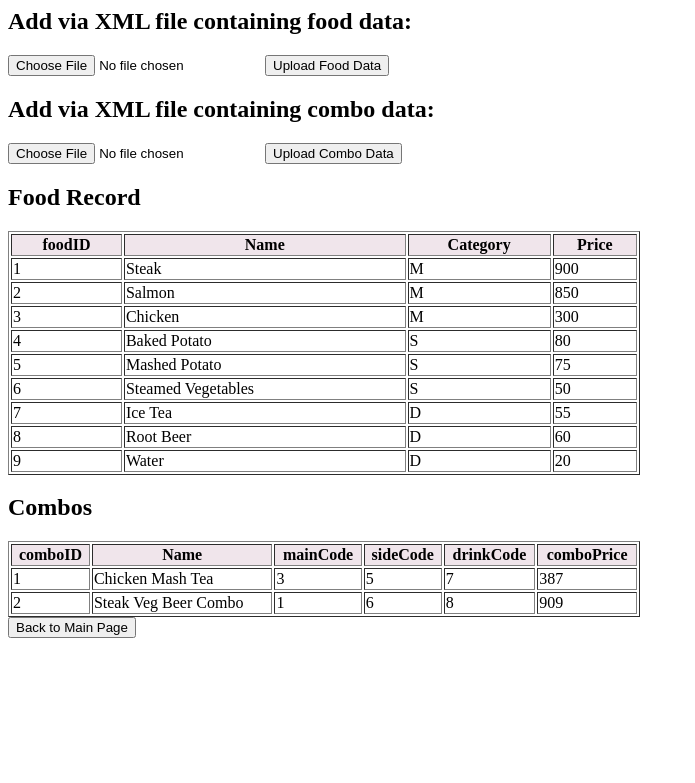
After one commit to minettearmada/IT-PROG_Ordering-and-Inventory-System, a PHP site: page /server/addXML.php in a window 1280 px wide. The commit adds this page. Shown: the top 783 px of the page, without its empty margins (0-695 px from the left). Run offline with PHP 8.4, Linux system fonts and the light colour scheme; a user stored in the database is signed in; data comes from the database, SQL or seed files in the repository.

Commit message:
finished Add functions and updated DB

```diff
--- /dev/null
+++ b/client/server/addXML.php
@@ -0,0 +1,223 @@
+<?php
+  session_start();
+  require("connect.php"); //optional
+  if(!isset($_SESSION["getLogin"])){
+     header("location:login.php");
+  } else {
+?>
+
+
+<html>
+<head>
+    <title>Upload XML and Insert Data</title>
+</head>
+<body>
+
+
+
+
+    <?php
+    if(isset($_POST["uploadFood"])){
+        if ($_SERVER["REQUEST_METHOD"] == "POST" && isset($_FILES["xmlFilefood"])) {
+        $xmlFile = $_FILES["xmlFilefood"]["tmp_name"];
+        $foodexists = false;
+        $studQuery = mysqli_query($conn, "SELECT f.foodCode AS foodCode, f.name AS name, f.category AS category, f.price AS price FROM food f");
+        if(isset($POST_["xmlFilefood"])){
+            if(file_exists($xmlFile)){
+            $xml = simplexml_load_file($xmlFile);
+            foreach($xml->food as $food){
+                $foodexists = false;
+                while($studResult = mysqli_fetch_assoc($studQuery)){
+                    if($food->name == $studResult['name']){
+                    echo $food." STUDRESULT ".$studResult['name']."<br>";
+                    echo "Food already exists <br>";
+                    $foodexists = true;
+                    break;
+                    }else{
+                    echo "Subject does not exist <br>";
+                    }
+                }
+
+                if($foodexists == false){
+                    $name = $food->name;
+                    $category = $food->category;
+                    $price = $food->price;
+                    $insert = "INSERT INTO food VALUES ('$name', '$category', '$price')";
+                    mysqli_query($conn, $insert);
+                    echo "Record has been successfully inserted! </br>";
+                }
+
+
+            }
+            echo "XML file has been successfully uploaded and inserted! </br>";
+
+            }else{
+                echo "File does not exist";
+            }
+
+        }
+
+
+        }
+    }
+
+
+
+
+    if(isset($_POST["uploadCombo"])){
+        if ($_SERVER["REQUEST_METHOD"] == "POST" && isset($_FILES["xmlFilecombo"])) {
+        $xmlFile = $_FILES["xmlFilecombo"]["tmp_name"];
+        $comboexists = false;
+        $studQuery = mysqli_query($conn, "SELECT c.comboID AS comboID, c.name AS name, c.mainCode AS mainCode, c.sideCode AS sideCode, c.drinkCode AS drinkCode, c.comboPrice as comboPrice FROM combos c");
+        if(isset($POST_["xmlFilecombo"])){
+            if(file_exists($xmlFile)){
+            $xml = simplexml_load_file($xmlFile);
+            foreach($xml->combo as $combo){
+                $comboexists = false;
+                while($studResult = mysqli_fetch_assoc($studQuery)){
+                    if($combo->name == $studResult['name']){
+                    echo $combo." STUDRESULT ".$studResult['name']."<br>";
+                    echo "Combo already exists <br>";
+                    $comboexists = true;
+                    break;
+                    }else{
+                    echo "Combo does not exist <br>";
+                    }
+                }
+
+                if($comboexists == false){
+                    $studQuery = mysqli_query($conn, "SELECT f.foodCode AS foodCode, f.name AS name, f.category AS category, f.price AS price FROM food f");
+                    $mainexists = false;
+                    $sideexists = false;
+                    $drinkexists = false;
+                    $name = $combo->name;
+                    $mainCode = $combo->mainCode;
+                    $sideCode = $combo->sideCode;
+                    $drinkCode = $combo->drinkCode;
+                    while($studResult = mysqli_fetch_assoc($studQuery)){
+                        if($mainCode == $studResult['foodCode']){
+                            $mainexists = true;
+                        }else{
+                            $mainexists = false;
+                            echo $mainCode." foodCode does not exist in food data <br>";
+                        }
+                        if($sideCode == $studResult['foodCode']){
+                            $sideexists = true;
+                        }else{
+                            $sideexists = false;
+                            echo $sideCode." foodCode does not exist in food data <br>";
+                        }
+                        if($drinkCode == $studResult['foodCode']){
+                            $drinkexists = true;
+                        }else{
+                            $drinkexists = false;
+                            echo $drinkCode." foodCode does not exist in food data <br>";
+                        }
+                    }
+                    $comboPrice = $combo->comboPrice;
+
+                    if($mainexists == true && $sideexists == true && $drinkexists == true){
+                        $insert = "INSERT INTO combos VALUES ('$name', '$mainCode', '$sideCode', '$drinkCode', '$comboPrice')";
+                        mysqli_query($conn, $insert);
+                        echo "Record has been successfully inserted! </br>";
+                    }
+
+                }
+
+
+            }
+            echo "XML file has been successfully uploaded and inserted! </br>";
+
+            }else{
+                echo "File does not exist";
+            }
+
+        }
+
+
+        }
+    }
+
+
+
+
+
+    ?>
+
+
+    <h2>Add via XML file containing food data:</h2>
+    <form method="post" enctype="multipart/form-data">
+        <input type="file" name="xmlFilefood" required>
+        <input type="submit" name="uploadFood" value="Upload Food Data">
+    </form>
+
+    <h2>Add via XML file containing combo data:</h2>
+    <form method="post" enctype="multipart/form-data">
+        <input type="file" name="xmlFile" required>
+        <input type="submit" name="uploadCombo" value="Upload Combo Data">
+    </form>
+
+
+    <?php
+    $studQuery = mysqli_query($conn, "SELECT f.foodCode AS foodCode, f.name AS name, f.category AS category, f.price AS price FROM food f");
+    ?>
+            <h2>Food Record</h2>
+        <table border="1" width="50%">
+            <tr bgcolor="#FLE5EB">
+                <th>foodID</th>
+                <th>Name</th>
+                <th>Category</th>
+                <th>Price</th>
+            </tr>
+            <?php
+            while($studResult = mysqli_fetch_assoc($studQuery)){
+                echo "<tr>";
+                echo "<td>".$studResult['foodCode']."</td>";
+                echo "<td>".$studResult['name']."</td>";
+                echo "<td>".$studResult['category']."</td>";
+                echo "<td>".$studResult['price']."</td>";
+            }
+
+
+        ?>
+        </table>
+        <h2>Combos</h2>
+        <table border="1" width="50%">
+            <tr bgcolor="#FLE5EB">
+                <th>comboID</th>
+                <th>Name</th>
+                <th>mainCode</th>
+                <th>sideCode</th>
+                <th>drinkCode</th>
+                <th>comboPrice</th>
+            </tr>
+
+            <?php
+            $studQuery = mysqli_query($conn, "SELECT c.comboID AS comboID, c.name AS name, c.mainCode AS mainCode, c.sideCode AS sideCode, c.drinkCode AS drinkCode, c.comboPrice as comboPrice FROM combos c");
+            while($studResult = mysqli_fetch_assoc($studQuery)){
+                echo "<tr>";
+                echo "<td>".$studResult['comboID']."</td>";
+                echo "<td>".$studResult['name']."</td>";
+                echo "<td>".$studResult['mainCode']."</td>";
+                echo "<td>".$studResult['sideCode']."</td>";
+                echo "<td>".$studResult['drinkCode']."</td>";
+                echo "<td>".$studResult['comboPrice']."</td>";
+            }
+
+        ?>
+        </table>
+
+
+
+
+
+        <form action='main.php' method='post'>
+        <tr><td colspan='1'><input type='submit' value='Back to Main Page' name='backBtn' /></td></tr>
+        </form>
+
+    <?php
+    }
+    ?>
+
+</body>
+</html>
--- a/client/dbprog.sql
+++ b/client/server/dbprog.sql
@@ -3,7 +3,7 @@
 -- https://www.phpmyadmin.net/
 --
 -- Host: 127.0.0.1
--- Generation Time: Jul 28, 2023 at 04:14 PM
+-- Generation Time: Jul 30, 2023 at 09:50 AM
 -- Server version: 10.4.28-MariaDB
 -- PHP Version: 8.2.4
 
```
Also changed, not shown: client/server/add.php (+18 -0 lines), client/server/addInput.php (added, +123 -0 lines), client/server/main.php (+21 -9 lines), client/server/update.php (added).
